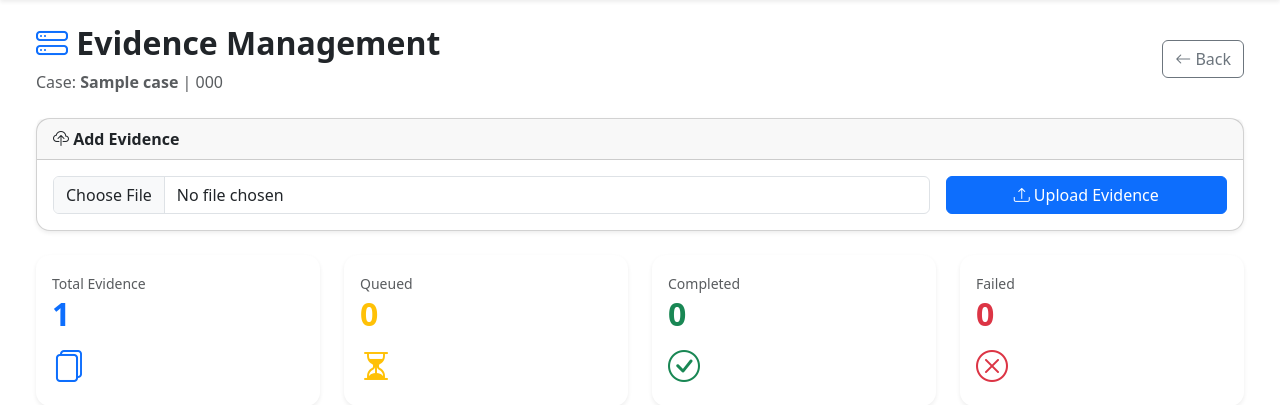
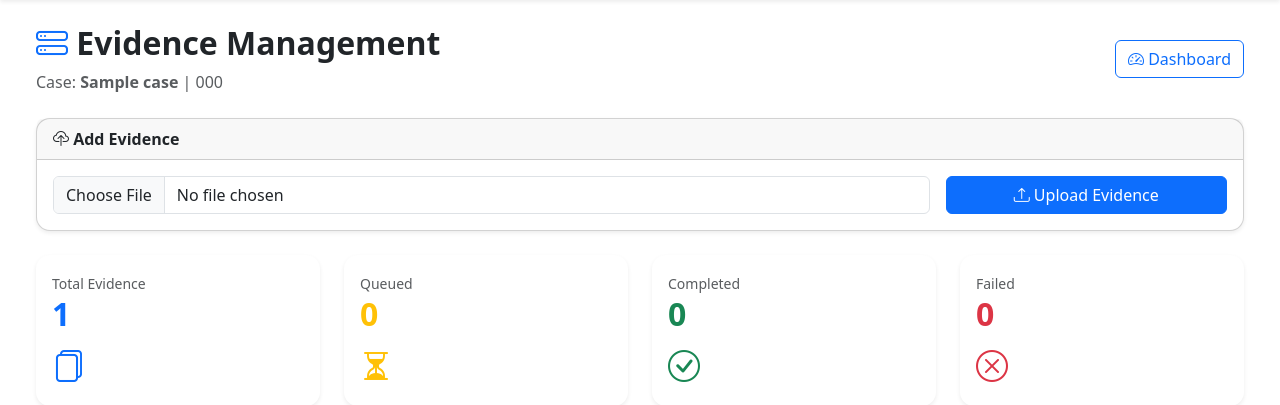
Before and after one commit to itsmeRiF/dfir-framework2, a Flask app: page /evidence/1 in a window 1280 px wide. Shown: the part 56-461 px from the top of the page. Run offline with Flask 3, Linux system fonts and the light colour scheme; tables that the repository leaves empty hold one stand-in row (values such as "Sample post").

Commit message:
feat: Add Dashboard navigation to the evidence pages

```diff
--- a/templates/evidence/dashboard.html
+++ b/templates/evidence/dashboard.html
@@ -50,11 +50,11 @@ Case:
 <div>
 
 <a href="{{ url_for('analysis.dashboard', case_id=case.id) }}"
-class="btn btn-outline-secondary">
+class="btn btn-outline-primary">
 
-<i class="bi bi-arrow-left"></i>
+<i class="bi bi-speedometer2"></i>
 
-Back
+Dashboard
 
 </a>
 
```
